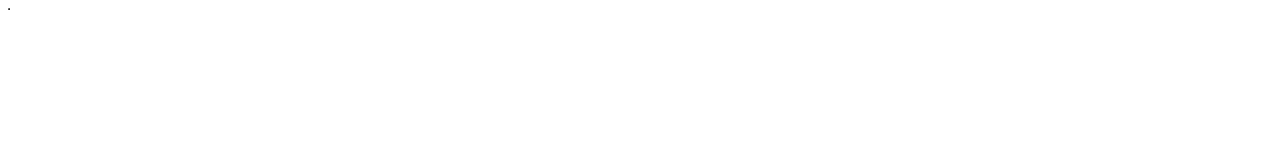
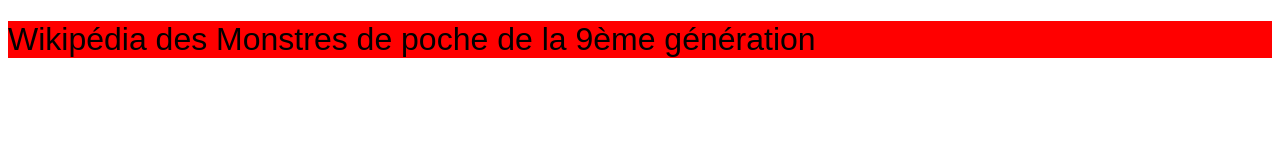
Before and after one commit to Magikscubs/Monstre-de-poche, a plain HTML site: page index.html in a window 1280 px wide. Drawn offline with Linux system fonts and the light colour scheme.

Commit message:
Update index.html

```diff
--- a/index.html
+++ b/index.html
@@ -6,10 +6,7 @@
         <link rel="icon" href="./masterBall.ico">
         <link rel="stylesheet" href="stylMain.css">
     </head>
-
     <body>
-        <table border="1">
-
-        </table>
+        <h1>Wikipédia des Monstres de poche de la 9ème génération</h1>
     </body>
 </html>
```
